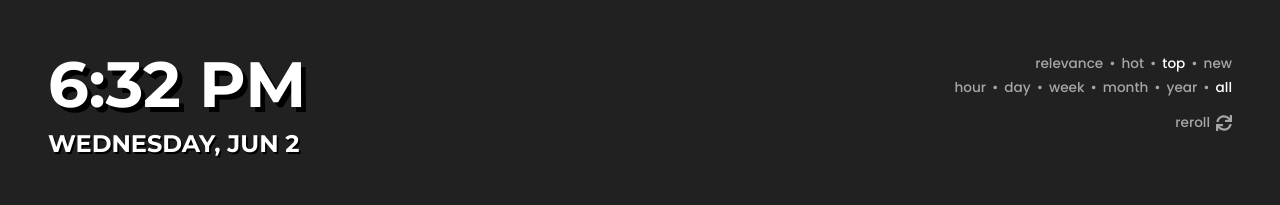
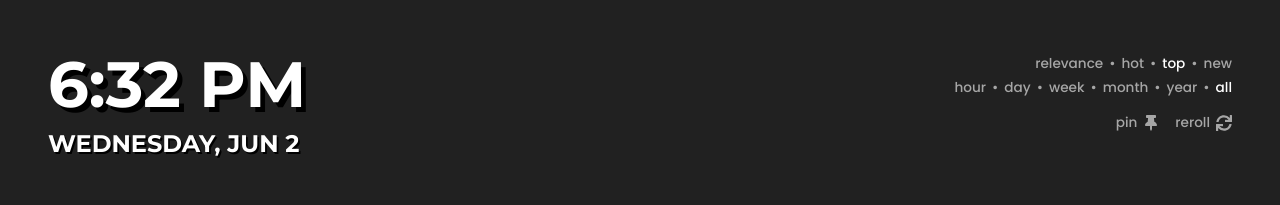
Before and after one commit to cf12/atarashii-tab, a React app: page / in a window 1280 px wide. Shown: the top 205 px of the page. Built offline with nearby package versions, Linux system fonts and the light colour scheme; no server answers.

Commit message:
Drop to manifest v2 + implement wallpaper pinning

```diff
--- a/src/App.js
+++ b/src/App.js
@@ -21,6 +21,7 @@ export default () => {
 
   const [modalOpen, setModalOpen] = useState(false)
   const [config, setConfig] = useLocalStorage("config", {
+    num: null,
     q: `flair:"Desktop"`,
     sort: "top",
     t: "all",
@@ -49,14 +50,14 @@ export default () => {
     async function run() {
       let posts = []
 
-      // Cache for 12 hours
-      if (Date.now() - cache.lastUpdated < 1000 * 60 * 60 * 12) {
+      // Cache for 24 hours
+      if (Date.now() - cache.lastUpdated < 1000 * 60 * 60 * 24) {
         console.log('[i] Using cached posts')
         posts = cache.data
       } else {
         let after = null
 
-        while (posts.length < 100) {
+        while (posts.length < 200) {
           const query = new URLSearchParams({
             q: config.q,
             sort: config.sort,
@@ -91,7 +92,7 @@ export default () => {
         return
       }
 
-      const num = Math.floor(Math.random() * posts.length)
+      const num = config.num || Math.floor(Math.random() * posts.length)
       const post = posts[num]
       const link = `https://redd.it/${post.id}`
 
@@ -100,7 +101,9 @@ export default () => {
       const parts = rawTitle
         .match(/\[.*?\]|\(.*?\)|\{.*?\}/g)
         .map((e) => e.slice(1, -1))
-      const title = '"' + rawTitle.replace(/\[.*?\]|\(.*?\)|\{.*?\}/g, '').trim() + '"'
+      const title = rawTitle
+        .replace(/\[.*?\]|\(.*?\)|\{.*?\}/g, '')
+        .trim()
 
       let resolution = parts.filter((e) => e.match(/[\d\s]+[x×*][\d\s]+/g))?.[0]
 
--- a/src/components/Config.js
+++ b/src/components/Config.js
@@ -1,5 +1,6 @@
+import { data } from "autoprefixer"
 import React, { useContext } from "react"
-import { FaSync } from "react-icons/fa"
+import { FaSync, FaThumbtack } from "react-icons/fa"
 
 import AppContext from "../contexts/AppContext"
 
@@ -29,6 +30,7 @@ const ValuePicker = ({ valueKey, values }) => {
                   let newConfig = {
                     ...config,
                     [valueKey]: value,
+                    num: null
                   }
 
                   // Sorting by new on Reddit needs to be all
@@ -53,7 +55,7 @@ const ValuePicker = ({ valueKey, values }) => {
 }
 
 export default () => {
-  const { config, setLoaded, setConfig } = useContext(AppContext)
+  const { config, setLoaded, setConfig, data } = useContext(AppContext)
 
   return (
     <div className="config">
@@ -69,8 +71,21 @@ export default () => {
         />
       )}
 
+      <span className="buttons">
         <div
-        className="reroll"
+          className="button"
+          onClick={() => {
+            setConfig({
+              ...config,
+              num: data.num
+            })
+          }}
+        >
+          pin
+          <FaThumbtack size={16} />
+        </div>
+        <div
+          className="button"
           onClick={() => {
             setLoaded(false)
           }}
@@ -78,6 +93,7 @@ export default () => {
           reroll
           <FaSync size={16} />
         </div>
+      </span>
     </div>
   )
 }
--- a/src/components/styles/Config.scss
+++ b/src/components/styles/Config.scss
@@ -33,13 +33,23 @@
     }
   }
 
-  .reroll {
+  .buttons {
+    display: flex;
+    flex-direction: row;
+    gap: 16px;
+
     margin-top: 12px;
-    transition: color 150ms ease;
 
-    &:hover {
-      color: white;
-      cursor: pointer;
+    .button {
+      display: flex;
+      gap: 6px;
+
+      transition: color 150ms ease;
+
+      &:hover {
+        color: white;
+        cursor: pointer;
+      }
     }
   }
 }
```
Also changed, not shown: src/manifest.json. Lines whose indentation alone changed are shown as unchanged.
